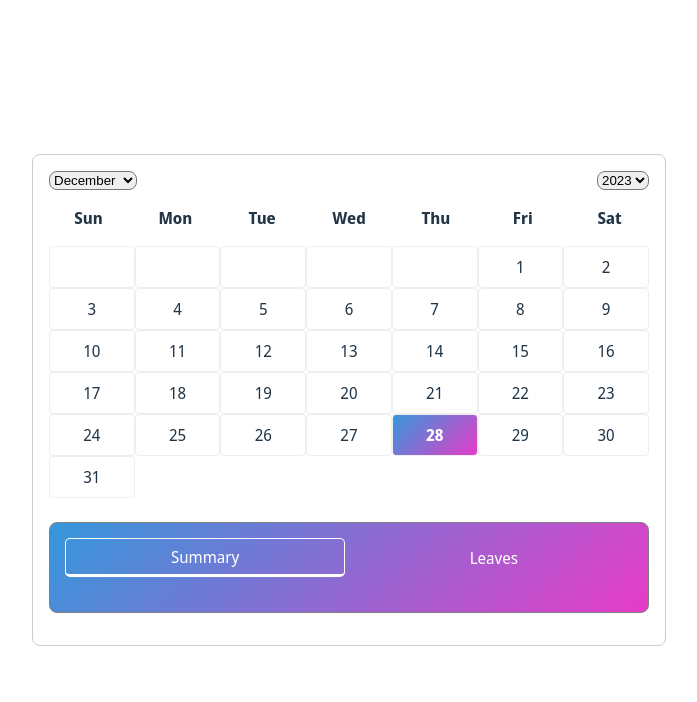
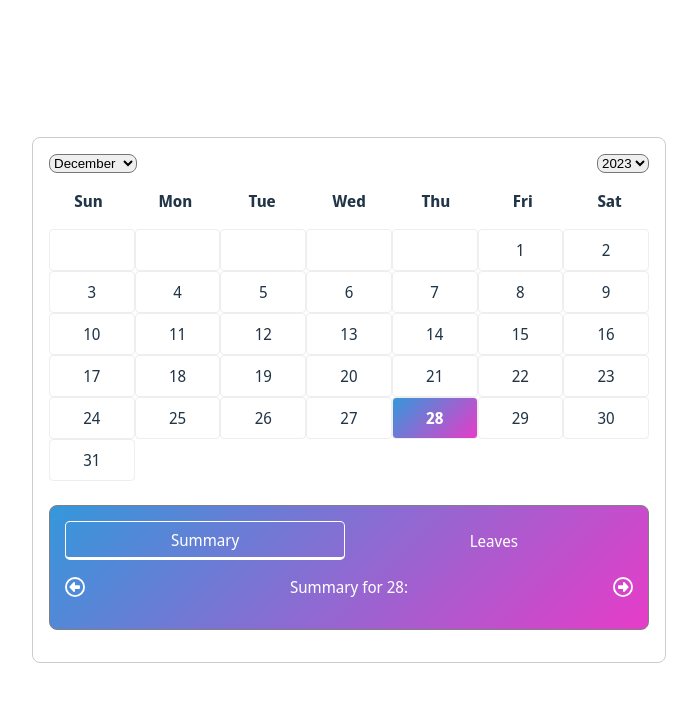
Before and after one commit to adithyawebt/workx-calendar, a React (Vite) app: page / in a window 1280 px wide. Shown: the top 702 px of the page, without its empty margins (291-988 px from the left). Built offline with nearby package versions, Linux system fonts and the light colour scheme.

Commit message:
added icons+day change function

```diff
--- a/src/components/Calendar/Calendar.tsx
+++ b/src/components/Calendar/Calendar.tsx
@@ -49,6 +49,12 @@ const Calendar = () => {
         setSelectedDay(day);
     };
 
+    const handleDayChange = (newDay: number) => {
+        if (newDay > 0 && newDay <= getDaysArray(currentYear, currentMonth).length) {
+            setSelectedDay(newDay);
+        }
+    };
+
     return (
         <div className={styles.calendar}>
             <div className={styles.header}>
@@ -79,7 +85,7 @@ const Calendar = () => {
                     </div>
                 ))}
             </div>
-            <Schedule events={events} selectedDay={selectedDay} />
+            <Schedule events={events} selectedDay={selectedDay} onDayChange={handleDayChange}/>
         </div>
     );
 };
--- a/src/components/Schedule/Schedule.module.scss
+++ b/src/components/Schedule/Schedule.module.scss
@@ -35,37 +35,29 @@
                 background-color: rgba($color: #000000, $alpha: 0.2);
             }
         }
-
-        // .divider {
-        //     height: 35px;
-        //     width: 2px;
-        //     background-color: white;
-        // }
     }
 
     .contentHolder {
-        padding: 10px;
+        padding: 15px 0px;
         width: 100%;
         display: flex;
         align-items: center;
         justify-content: center;
+
+        .content {
+            width: 100%;
+        }
+        .contentHeader {
+            width: 100%;
+            display: flex;
+            align-items: center;
+            justify-content: space-between;
+
+            img {
+                width: 20px;
+                height: 20px;
+                cursor: pointer;
+            }
+        }
     }
-
-    // h3 {
-    //     color: #ffffff;
-    //     margin-bottom: 8px;
-    // }
-
-    // p {
-    //     color: #cacaca;
-    // }
-
-    // ul {
-    //     list-style: none;
-    //     padding: 0;
-
-    //     li {
-    //         margin-bottom: 4px;
-    //     }
-    // }
 }
--- a/src/components/Schedule/Schedule.tsx
+++ b/src/components/Schedule/Schedule.tsx
@@ -1,12 +1,16 @@
 import { useState } from 'react';
 import styles from './Schedule.module.scss';
+
+import RightArrow from '../../assets/icons/circle-right.svg';
+import LeftArrow from '../../assets/icons/circle-left.svg';
 
 interface ScheduleProps {
     events: Record<number, string[]>;
     selectedDay: number;
+    onDayChange: (newDay: number) => void,
 }
 
-const Schedule = ({ events, selectedDay }: ScheduleProps) => {
+const Schedule = ({ events, selectedDay, onDayChange }: ScheduleProps) => {
     const dayEvents = events[selectedDay] || [];
     const [selectedTab, setSelectedTab] = useState<'Summary' | 'Leaves'>('Summary');
 
@@ -28,12 +32,20 @@ const Schedule = ({ events, selectedDay }: ScheduleProps) => {
             <div className={styles.contentHolder}>
                 {selectedTab === 'Summary' && (
                     <div className={styles.content}>
-
+                        <div className={styles.contentHeader}>
+                            <img src={LeftArrow} onClick={() => onDayChange(selectedDay - 1)} />
+                            <span>Summary for {selectedDay}:</span>
+                            <img src={RightArrow} onClick={() => onDayChange(selectedDay + 1)} />
+                        </div>
                     </div>
                 )}
                 {selectedTab === 'Leaves' && (
                     <div className={styles.content}>
-
+                        <div className={styles.contentHeader}>
+                            <img src={LeftArrow} onClick={() => onDayChange(selectedDay - 1)} />
+                            <span>Leaves for {selectedDay}:</span>
+                            <img src={RightArrow} onClick={() => onDayChange(selectedDay + 1)} />
+                        </div>
                     </div>
                 )}
             </div>
```
Also changed, not shown: src/assets/icons/circle-left.svg (added), src/assets/icons/circle-right.svg (added).
